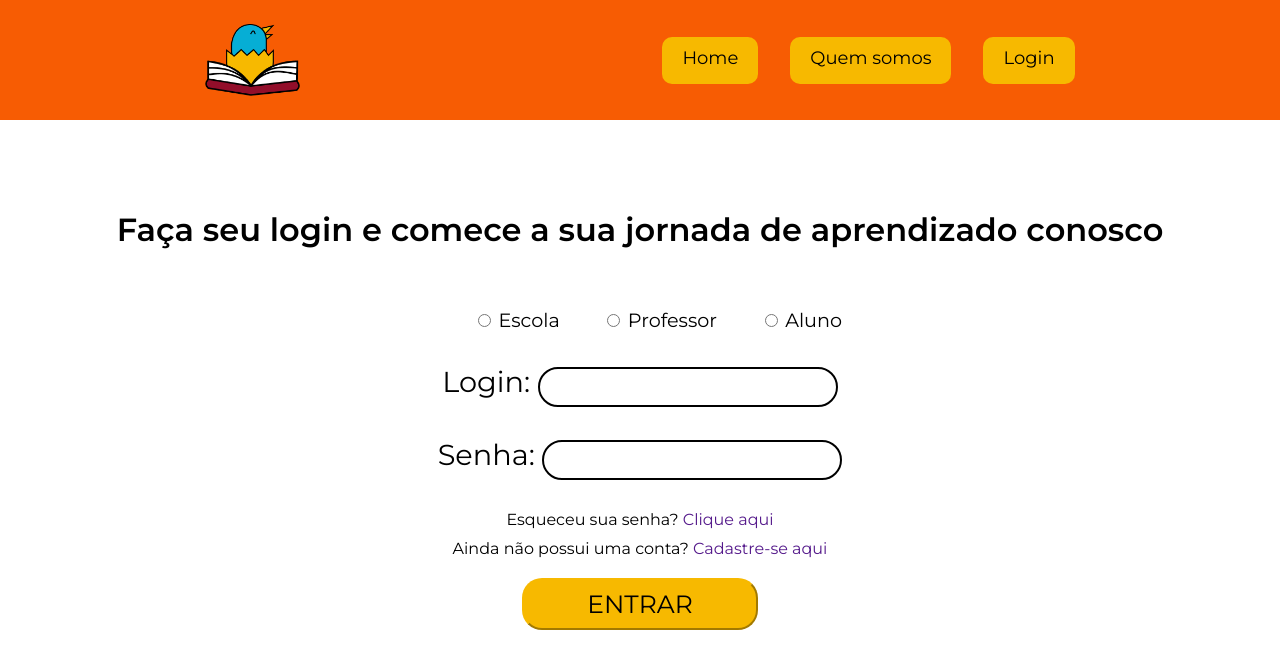
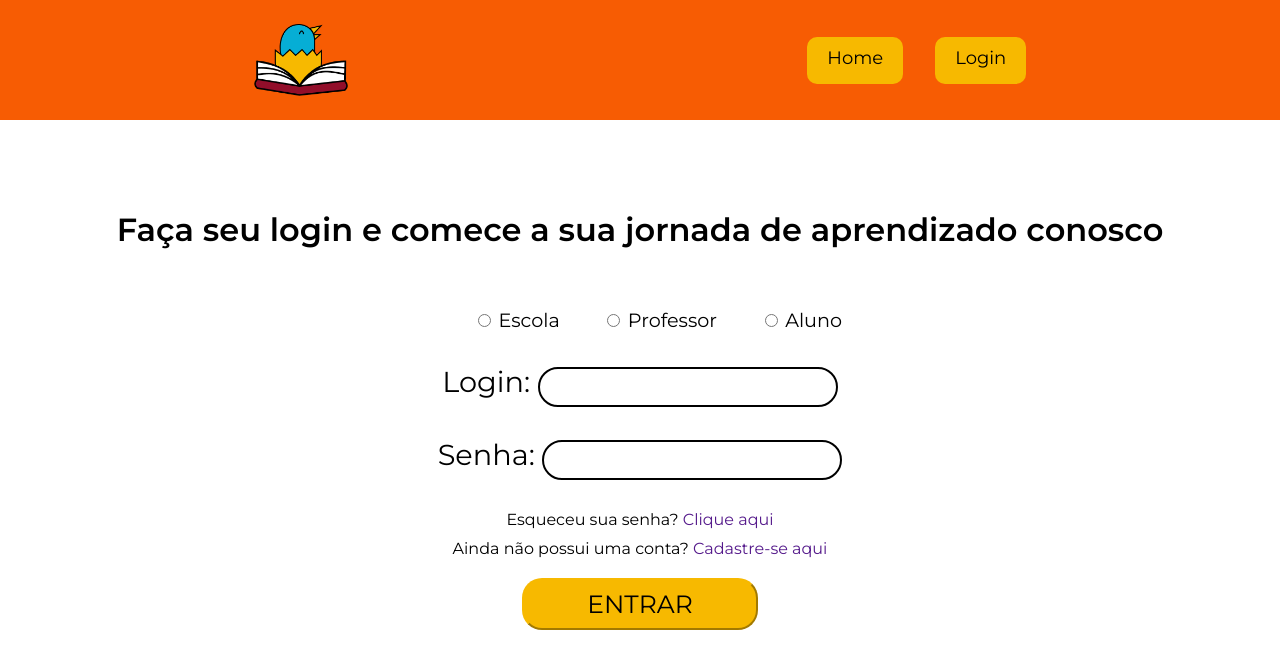
Before and after one commit to jonathannrocha/PI-GRUPO5, a plain HTML site: page Site/login.html in a window 1280 px wide. Drawn offline with Linux system fonts and the light colour scheme.

Commit message:
Retirando bt quem somos

```diff
--- a/Site/login.html
+++ b/Site/login.html
@@ -13,7 +13,6 @@
         <img class="cabecalho-imagem" src="./image/logo.png" alt="Pardais">
         <nav class="cabecalho-menu">
             <a class="cabecalho-menu-item" href="index.html">Home</a>
-            <a class="cabecalho-menu-item" href="#quemsomos">Quem somos</a>
             <a class="cabecalho-menu-item" href="#">Login</a>
         </nav>
     </header>
```
